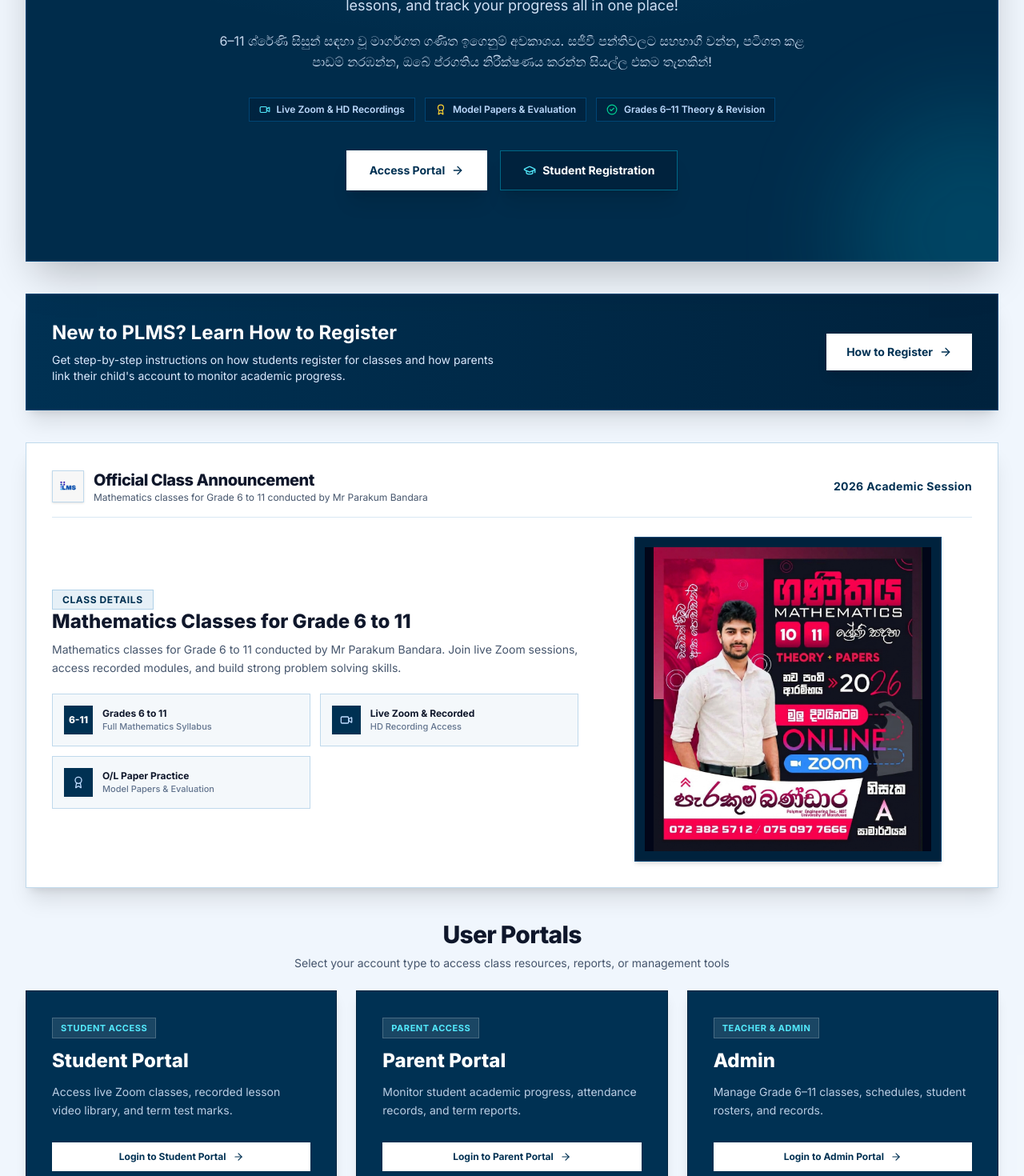
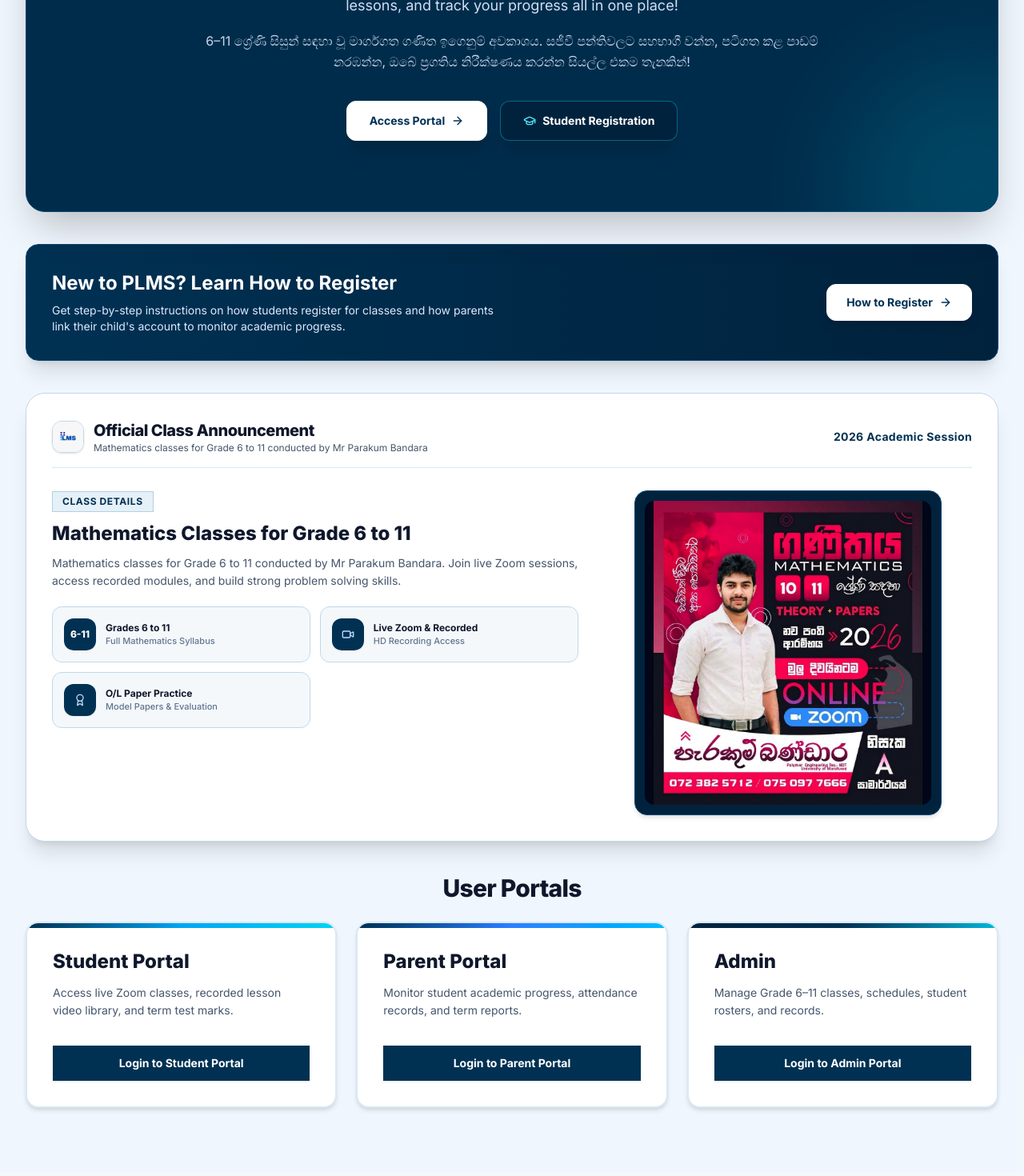
Before and after one commit to SakvithiDaskon/PLMS.web, a React (Vite) app: page / in a window 1280 px wide. Shown: the part 460-1930 px from the top of the page at 80% size. Built offline with nearby package versions, Linux system fonts and the light colour scheme.

Commit message:
landing updated

```diff
--- a/src/pages/public/Home.jsx
+++ b/src/pages/public/Home.jsx
@@ -7,7 +7,6 @@ import { useAuth } from '../../context/AuthContext';
 import {
   GraduationCap,
   ArrowRight,
-  CheckCircle2,
   Video,
   Award
 } from 'lucide-react';
@@ -18,13 +17,12 @@ export const Home = () => {
   return (
     <div className="space-y-10 pb-12">
       {/* Hero Banner */}
-      <section className="relative overflow-hidden pt-12 pb-16 md:pt-18 md:pb-22 rounded-none bg-[#002c4b] bg-[radial-gradient(ellipse_80%_80%_at_50%_-20%,rgba(56,189,248,0.2),rgba(0,0,0,0))] text-white shadow-2xl p-6 sm:p-10 md:p-14 border border-[#004575]">
+      <section className="relative overflow-hidden pt-12 pb-16 md:pt-18 md:pb-22 rounded-3xl bg-[#002c4b] bg-[radial-gradient(ellipse_80%_80%_at_50%_-20%,rgba(56,189,248,0.2),rgba(0,0,0,0))] text-white shadow-2xl p-6 sm:p-10 md:p-14 border border-[#004575]">
         {/* Ambient background glows */}
         <div className="absolute -top-32 -left-32 w-80 h-80 bg-blue-400/15 rounded-full blur-3xl pointer-events-none" />
         <div className="absolute -bottom-32 -right-32 w-80 h-80 bg-cyan-400/15 rounded-full blur-3xl pointer-events-none" />
 
         <div className="relative z-10 max-w-4xl mx-auto text-center space-y-6 sm:space-y-7">
-
           <h1 className="text-3xl sm:text-5xl md:text-6xl font-extrabold tracking-tight text-white leading-tight">
             Transform Your Mathematics Journey: Grade 6 to 11 with{' '}
             <span className="text-transparent bg-clip-text bg-gradient-to-r from-blue-200 via-sky-200 to-cyan-300">
@@ -34,28 +32,12 @@ export const Home = () => {
 
           <div className="space-y-4 max-w-3xl mx-auto">
             <p className="text-blue-100/95 text-sm sm:text-base md:text-lg leading-relaxed">
-              Your online Mathematics learning portal for Grades 6–11. Join live classes, watch recorded lessons, and track your progress  all in one place!
+              Your online Mathematics learning portal for Grades 6–11. Join live classes, watch recorded lessons, and track your progress all in one place!
             </p>
 
             <p className="text-blue-100/90 text-xs sm:text-sm md:text-base leading-relaxed">
-              6–11 ශ්රේණි සිසුන් සඳහා වූ මාර්ගගත ගණිත ඉගෙනුම් අවකාශය. සජීවී පන්තිවලට සහභාගී වන්න, පටිගත කළ පාඩම් නරඹන්න, ඔබේ ප්රගතිය නිරීක්ෂණය කරන්න සියල්ල එකම තැනකින්!
+              6–11 ශ්‍රේණි සිසුන් සඳහා වූ මාර්ගගත ගණිත ඉගෙනුම් අවකාශය. සජීවී පන්තිවලට සහභාගී වන්න, පටිගත කළ පාඩම් නරඹන්න, ඔබේ ප්‍රගතිය නිරීක්ෂණය කරන්න සියල්ල එකම තැනකින්!
             </p>
-          </div>
-
-        {/* Quick value highlight chips */}
-        <div className="flex flex-wrap items-center justify-center gap-2 sm:gap-3 pt-1 text-xs font-semibold text-blue-200">
-          <div className="inline-flex items-center gap-2 px-3 py-1.5 bg-[#00223d]/70 border border-[#004575] backdrop-blur-xs">
-            <Video className="w-3.5 h-3.5 text-cyan-300" />
-            <span>Live Zoom & HD Recordings</span>
-          </div>
-          <div className="inline-flex items-center gap-2 px-3 py-1.5 bg-[#00223d]/70 border border-[#004575] backdrop-blur-xs">
-            <Award className="w-3.5 h-3.5 text-amber-300" />
-            <span>Model Papers & Evaluation</span>
-          </div>
-          <div className="inline-flex items-center gap-2 px-3 py-1.5 bg-[#00223d]/70 border border-[#004575] backdrop-blur-xs">
-            <CheckCircle2 className="w-3.5 h-3.5 text-emerald-400" />
-            <span>Grades 6–11 Theory & Revision</span>
-          </div>
           </div>
 
           <div className="flex flex-wrap items-center justify-center gap-4 pt-2">
@@ -68,7 +50,7 @@ export const Home = () => {
                   el.scrollIntoView({ behavior: 'smooth' });
                 }
               }}
-            className="group flex items-center gap-2 px-7 py-3.5 rounded-none text-sm font-bold text-[#003153] bg-white hover:bg-[#e6f0f7] shadow-xl hover:shadow-cyan-500/20 transition-all hover:scale-[1.02] border border-white cursor-pointer"
+              className="group flex items-center gap-2 px-7 py-3.5 rounded-xl text-sm font-bold text-[#003153] bg-white hover:bg-[#e6f0f7] shadow-xl hover:shadow-cyan-500/20 transition-all hover:scale-[1.02] border border-white cursor-pointer"
             >
               <span>Access Portal</span>
               <ArrowRight className="w-4 h-4 transition-transform group-hover:translate-x-1" />
@@ -76,18 +58,17 @@ export const Home = () => {
 
             <Link
               to="/register"
-            className="group flex items-center gap-2 px-7 py-3.5 rounded-none text-sm font-bold text-white bg-[#00223d] hover:bg-[#00192e] border border-cyan-400/40 shadow-xl transition-all hover:scale-[1.02]"
+              className="group flex items-center gap-2 px-7 py-3.5 rounded-xl text-sm font-bold text-white bg-[#00223d] hover:bg-[#00192e] border border-cyan-400/40 shadow-xl transition-all hover:scale-[1.02]"
             >
               <GraduationCap className="w-4 h-4 text-cyan-300" />
               <span>Student Registration</span>
             </Link>
           </div>
+        </div>
+      </section>
 
-    </div>
-      </section >
-
-  {/* Registration Guidance Banner (Between Hero & User Portals) */ }
-  < section className = "p-6 sm:p-8 rounded-none bg-gradient-to-r from-[#003153] to-[#00223d] text-white shadow-xl border border-[#004575] flex flex-col md:flex-row items-center justify-between gap-6" >
+      {/* Registration Guidance Banner */}
+      <section className="p-6 sm:p-8 rounded-2xl bg-gradient-to-r from-[#003153] to-[#00223d] text-white shadow-xl border border-[#004575] flex flex-col md:flex-row items-center justify-between gap-6">
         <div className="space-y-2 text-center md:text-left">
           <h2 className="text-xl sm:text-2xl font-bold">New to PLMS? Learn How to Register</h2>
           <p className="text-xs sm:text-sm text-blue-100 max-w-xl">
@@ -97,21 +78,21 @@ export const Home = () => {
 
         <Link
           to="/how-to-register"
-          className="flex items-center gap-2 px-6 py-3 rounded-none text-sm font-bold text-[#003153] bg-white hover:bg-[#e6f0f7] shadow-lg transition-all hover:scale-105 whitespace-nowrap shrink-0 border border-white"
+          className="flex items-center gap-2 px-6 py-3 rounded-xl text-sm font-bold text-[#003153] bg-white hover:bg-[#e6f0f7] shadow-lg transition-all hover:scale-105 whitespace-nowrap shrink-0 border border-white"
         >
           <span>How to Register</span>
           <ArrowRight className="w-4 h-4" />
         </Link>
-      </section >
+      </section>
 
-  {/* Official Class Poster Section */ }
-  < section className = "relative overflow-hidden rounded-none bg-white border border-[#c0d9ec] shadow-xl p-6 sm:p-8 space-y-6" >
+      {/* Official Class Poster Section */}
+      <section className="relative overflow-hidden rounded-3xl bg-white border border-[#c0d9ec] shadow-xl p-6 sm:p-8 space-y-6">
         <div className="flex flex-col sm:flex-row items-start sm:items-center justify-between gap-4 pb-4 border-b border-[#c0d9ec]/60">
           <div className="flex items-center gap-3">
             <img
               src={logoImg}
               alt="PLMS Logo"
-          className="w-10 h-10 rounded-none object-cover border border-[#c0d9ec] shadow-sm shrink-0"
+              className="w-10 h-10 rounded-xl object-cover border border-[#c0d9ec] shadow-sm shrink-0"
             />
             <div>
               <h3 className="text-lg sm:text-xl font-extrabold text-slate-900 tracking-tight">
@@ -127,12 +108,12 @@ export const Home = () => {
           </span>
         </div>
 
-{/* Poster Showcase Grid */ }
-<div className="grid grid-cols-1 lg:grid-cols-12 gap-8 items-center">
+        {/* Poster Showcase Grid */}
+        <div className="grid grid-cols-1 lg:grid-cols-12 gap-8 items-start pt-1">
           {/* Left Column: Highlights & Quick Info */}
           <div className="lg:col-span-7 space-y-5">
-    <div className="space-y-2">
-      <span className="text-xs font-bold uppercase tracking-wider text-[#003153] bg-[#e6f0f7] px-3 py-1 rounded-none border border-[#b0d1e8]">
+            <div className="space-y-2.5">
+              <span className="inline-block text-xs font-bold uppercase tracking-wider text-[#003153] bg-[#e6f0f7] px-3 py-1 rounded-none border border-[#b0d1e8]">
                 Class Details
               </span>
               <h4 className="text-2xl font-extrabold text-slate-900 leading-snug">
@@ -144,8 +125,8 @@ export const Home = () => {
             </div>
 
             <div className="grid grid-cols-1 sm:grid-cols-2 gap-3">
-      <div className="p-3.5 rounded-none bg-[#f4f8fb] border border-[#c0d9ec] flex items-center gap-3">
-        <div className="w-9 h-9 rounded-none bg-[#003153] text-white flex items-center justify-center font-extrabold text-xs shrink-0 shadow-xs">
+              <div className="p-3.5 rounded-xl bg-[#f4f8fb] border border-[#c0d9ec] flex items-center gap-3">
+                <div className="w-10 h-10 rounded-xl bg-[#003153] text-white flex items-center justify-center font-extrabold text-xs shrink-0 shadow-xs">
                   6-11
                 </div>
                 <div>
@@ -154,8 +135,8 @@ export const Home = () => {
                 </div>
               </div>
 
-      <div className="p-3.5 rounded-none bg-[#f4f8fb] border border-[#c0d9ec] flex items-center gap-3">
-        <div className="w-9 h-9 rounded-none bg-[#003153] text-white flex items-center justify-center font-bold text-xs shrink-0 shadow-xs">
+              <div className="p-3.5 rounded-xl bg-[#f4f8fb] border border-[#c0d9ec] flex items-center gap-3">
+                <div className="w-10 h-10 rounded-xl bg-[#003153] text-white flex items-center justify-center font-bold text-xs shrink-0 shadow-xs">
                   <Video className="w-4 h-4 text-blue-200" />
                 </div>
                 <div>
@@ -164,8 +145,8 @@ export const Home = () => {
                 </div>
               </div>
 
-      <div className="p-3.5 rounded-none bg-[#f4f8fb] border border-[#c0d9ec] flex items-center gap-3">
-        <div className="w-9 h-9 rounded-none bg-[#003153] text-white flex items-center justify-center font-bold text-xs shrink-0 shadow-xs">
+              <div className="p-3.5 rounded-xl bg-[#f4f8fb] border border-[#c0d9ec] flex items-center gap-3">
+                <div className="w-10 h-10 rounded-xl bg-[#003153] text-white flex items-center justify-center font-bold text-xs shrink-0 shadow-xs">
                   <Award className="w-4 h-4 text-blue-200" />
                 </div>
                 <div>
@@ -178,54 +159,46 @@ export const Home = () => {
 
           {/* Right Column: Normal picture in a box, no click expand */}
           <div className="lg:col-span-5 flex justify-center">
-    <div className="w-full max-w-xs sm:max-w-sm rounded-none bg-[#00223d] p-2.5 sm:p-3 shadow-md border border-[#004575]">
-      <div className="overflow-hidden rounded-none bg-slate-950 flex items-center justify-center max-h-[400px]">
+            <div className="w-full max-w-xs sm:max-w-sm rounded-2xl bg-[#00223d] p-2.5 sm:p-3 shadow-md border border-[#004575]">
+              <div className="overflow-hidden rounded-xl bg-slate-950 flex items-center justify-center max-h-[400px]">
                 <img
                   src={posterImg}
                   alt="Mr Parakum Bandara Mathematics Class Poster"
-          className="w-full h-auto max-h-[380px] object-contain rounded-none"
+                  className="w-full h-auto max-h-[380px] object-contain rounded-xl"
                 />
               </div>
             </div>
           </div>
         </div>
-      </section >
+      </section>
 
-  {/* User Portals Section */ }
-  < section id = "user-portals" className = "space-y-6 scroll-mt-10" >
-
-        <div className="text-center max-w-xl mx-auto space-y-2">
+      {/* User Portals Section */}
+      <section id="user-portals" className="space-y-6 scroll-mt-10">
+        <div className="text-center max-w-xl mx-auto">
           <h2 className="text-2xl sm:text-3xl font-extrabold text-slate-900 tracking-tight">
             User Portals
           </h2>
-          <p className="text-xs sm:text-sm text-slate-600">
-            Select your account type to access class resources, reports, or management tools
-          </p>
         </div>
 
         <div className="grid grid-cols-1 md:grid-cols-3 gap-6">
-
           {/* Student Portal */}
           <Link
             to="/login"
-            className="group relative p-7 sm:p-8 rounded-none bg-[#003153] hover:bg-[#002845] text-white border border-[#00223d] hover:border-cyan-400/50 shadow-lg hover:shadow-2xl hover:-translate-y-1 transition-all duration-300 flex flex-col justify-between space-y-5 cursor-pointer text-left"
+            className="group relative p-7 sm:p-8 rounded-2xl bg-white hover:bg-[#f8fbfe] text-slate-900 border-2 border-[#d9e8f5] hover:border-[#003153] shadow-md hover:shadow-2xl hover:-translate-y-1.5 transition-all duration-300 flex flex-col justify-between space-y-6 cursor-pointer text-left overflow-hidden"
           >
+            <div className="absolute top-0 left-0 right-0 h-1.5 bg-gradient-to-r from-[#003153] via-sky-500 to-cyan-400" />
             <div className="space-y-3">
-              <span className="inline-block text-[11px] font-bold uppercase tracking-wider text-cyan-300 bg-white/10 px-2.5 py-1 rounded-none border border-white/20">
-                Student Access
-              </span>
-              <h3 className="text-xl sm:text-2xl font-extrabold text-white group-hover:text-cyan-200 transition-colors">
+              <h3 className="text-xl sm:text-2xl font-extrabold text-slate-900 group-hover:text-[#003153] transition-colors">
                 Student Portal
               </h3>
-              <p className="text-xs sm:text-sm text-blue-100/85 leading-relaxed">
+              <p className="text-xs sm:text-sm text-slate-600 leading-relaxed font-normal">
                 Access live Zoom classes, recorded lesson video library, and term test marks.
               </p>
             </div>
 
             <div className="pt-2">
-              <div className="w-full py-2.5 px-4 bg-white group-hover:bg-[#e6f0f7] text-[#003153] text-xs font-bold flex items-center justify-center gap-2 transition-all shadow-sm">
+              <div className="w-full py-3 px-4 rounded-none bg-[#003153] group-hover:bg-[#00223d] text-white text-xs sm:text-sm font-bold flex items-center justify-center transition-all shadow-sm group-hover:shadow-md">
                 <span>Login to Student Portal</span>
-                <ArrowRight className="w-3.5 h-3.5 transition-transform group-hover:translate-x-1" />
               </div>
             </div>
           </Link>
@@ -233,24 +206,21 @@ export const Home = () => {
           {/* Parent Portal */}
           <Link
             to="/login"
-            className="group relative p-7 sm:p-8 rounded-none bg-[#003153] hover:bg-[#002845] text-white border border-[#00223d] hover:border-cyan-400/50 shadow-lg hover:shadow-2xl hover:-translate-y-1 transition-all duration-300 flex flex-col justify-between space-y-5 cursor-pointer text-left"
+            className="group relative p-7 sm:p-8 rounded-2xl bg-white hover:bg-[#f8fbfe] text-slate-900 border-2 border-[#d9e8f5] hover:border-[#003153] shadow-md hover:shadow-2xl hover:-translate-y-1.5 transition-all duration-300 flex flex-col justify-between space-y-6 cursor-pointer text-left overflow-hidden"
           >
+            <div className="absolute top-0 left-0 right-0 h-1.5 bg-gradient-to-r from-[#003153] via-blue-500 to-sky-400" />
             <div className="space-y-3">
-              <span className="inline-block text-[11px] font-bold uppercase tracking-wider text-cyan-300 bg-white/10 px-2.5 py-1 rounded-none border border-white/20">
-                Parent Access
-              </span>
-              <h3 className="text-xl sm:text-2xl font-extrabold text-white group-hover:text-cyan-200 transition-colors">
+              <h3 className="text-xl sm:text-2xl font-extrabold text-slate-900 group-hover:text-[#003153] transition-colors">
                 Parent Portal
               </h3>
-              <p className="text-xs sm:text-sm text-blue-100/85 leading-relaxed">
+              <p className="text-xs sm:text-sm text-slate-600 leading-relaxed font-normal">
                 Monitor student academic progress, attendance records, and term reports.
               </p>
             </div>
 
             <div className="pt-2">
-              <div className="w-full py-2.5 px-4 bg-white group-hover:bg-[#e6f0f7] text-[#003153] text-xs font-bold flex items-center justify-center gap-2 transition-all shadow-sm">
+              <div className="w-full py-3 px-4 rounded-none bg-[#003153] group-hover:bg-[#00223d] text-white text-xs sm:text-sm font-bold flex items-center justify-center transition-all shadow-sm group-hover:shadow-md">
                 <span>Login to Parent Portal</span>
-                <ArrowRight className="w-3.5 h-3.5 transition-transform group-hover:translate-x-1" />
               </div>
             </div>
           </Link>
@@ -258,30 +228,26 @@ export const Home = () => {
           {/* Admin */}
           <Link
             to="/login"
-            className="group relative p-7 sm:p-8 rounded-none bg-[#003153] hover:bg-[#002845] text-white border border-[#00223d] hover:border-cyan-400/50 shadow-lg hover:shadow-2xl hover:-translate-y-1 transition-all duration-300 flex flex-col justify-between space-y-5 cursor-pointer text-left"
+            className="group relative p-7 sm:p-8 rounded-2xl bg-white hover:bg-[#f8fbfe] text-slate-900 border-2 border-[#d9e8f5] hover:border-[#003153] shadow-md hover:shadow-2xl hover:-translate-y-1.5 transition-all duration-300 flex flex-col justify-between space-y-6 cursor-pointer text-left overflow-hidden"
           >
+            <div className="absolute top-0 left-0 right-0 h-1.5 bg-gradient-to-r from-[#00223d] via-[#003153] to-cyan-500" />
             <div className="space-y-3">
-              <span className="inline-block text-[11px] font-bold uppercase tracking-wider text-cyan-300 bg-white/10 px-2.5 py-1 rounded-none border border-white/20">
-                Teacher & Admin
-              </span>
-              <h3 className="text-xl sm:text-2xl font-extrabold text-white group-hover:text-cyan-200 transition-colors">
+              <h3 className="text-xl sm:text-2xl font-extrabold text-slate-900 group-hover:text-[#003153] transition-colors">
                 Admin
               </h3>
-              <p className="text-xs sm:text-sm text-blue-100/85 leading-relaxed">
+              <p className="text-xs sm:text-sm text-slate-600 leading-relaxed font-normal">
                 Manage Grade 6–11 classes, schedules, student rosters, and records.
               </p>
             </div>
 
             <div className="pt-2">
-              <div className="w-full py-2.5 px-4 bg-white group-hover:bg-[#e6f0f7] text-[#003153] text-xs font-bold flex items-center justify-center gap-2 transition-all shadow-sm">
+              <div className="w-full py-3 px-4 rounded-none bg-[#003153] group-hover:bg-[#00223d] text-white text-xs sm:text-sm font-bold flex items-center justify-center transition-all shadow-sm group-hover:shadow-md">
                 <span>Login to Admin Portal</span>
-                <ArrowRight className="w-3.5 h-3.5 transition-transform group-hover:translate-x-1" />
               </div>
             </div>
           </Link>
-
         </div>
-      </section >
+      </section>
     </div >
   );
 };
```
Lines whose indentation alone changed are shown as unchanged.
